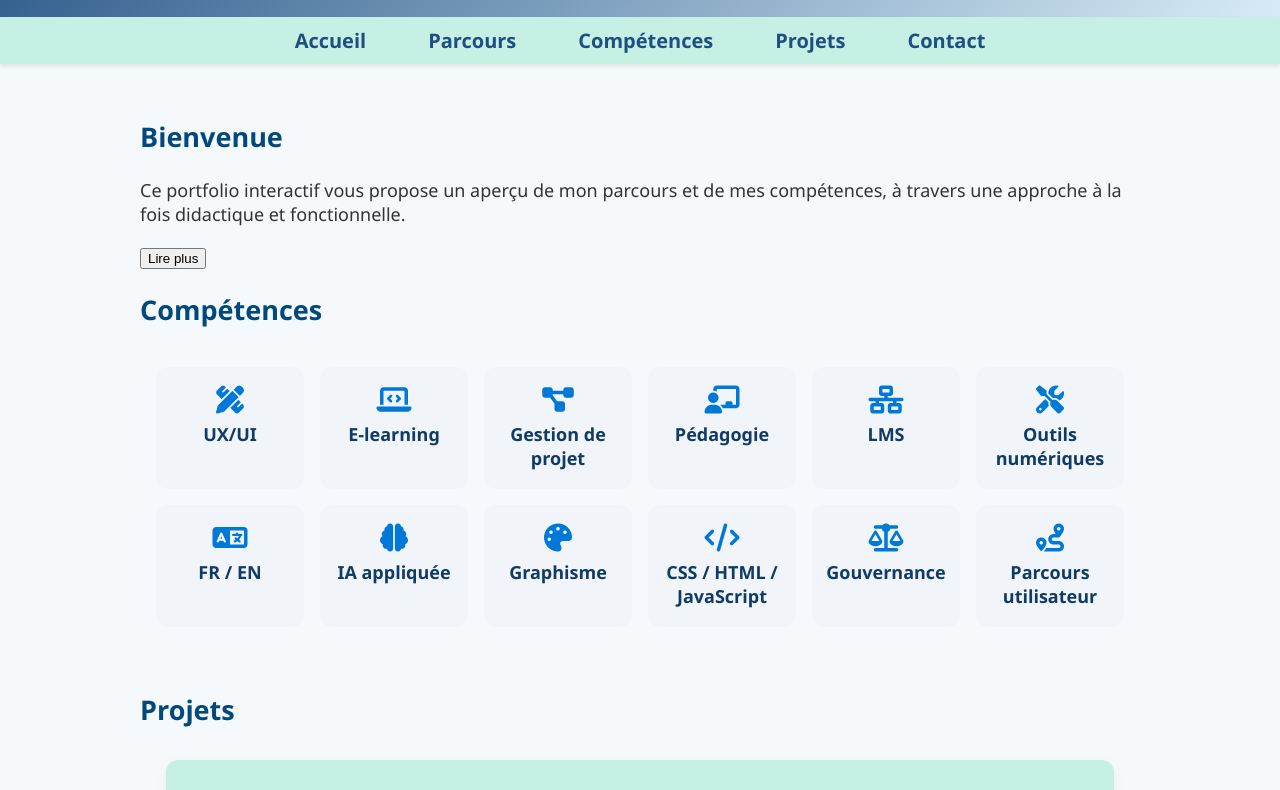
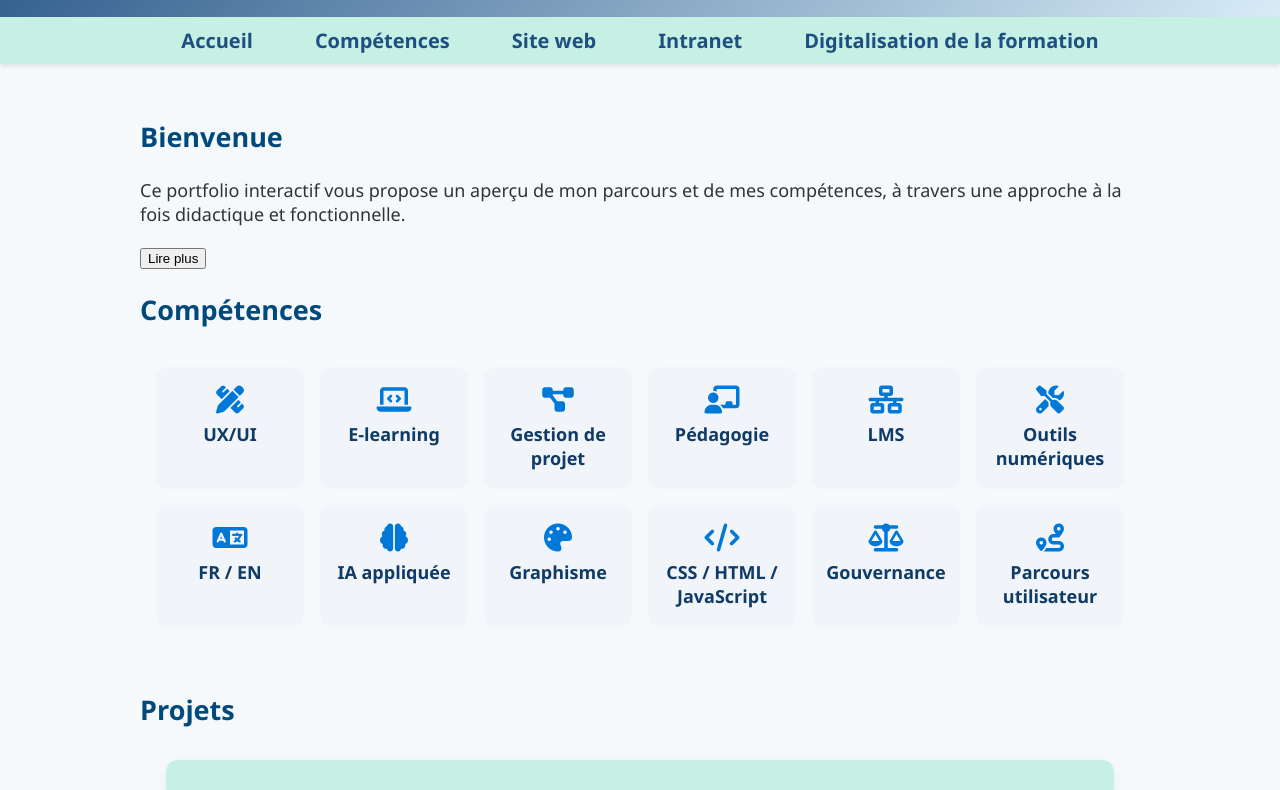
Before and after one commit to Daiianlrd/damianlaird, a plain HTML site: page index.html in a window 1280 px wide. Shown: the part 176-966 px from the top of the page. Drawn offline with nearby package versions, Linux system fonts and the light colour scheme; a script that the page names is missing.

Commit message:
latest modifs

```diff
--- a/index.html
+++ b/index.html
@@ -34,10 +34,10 @@
         </div>
         <ul>
             <li><a href="#intro">Accueil</a></li>
-            <li><a href="#parcours">Parcours</a></li>
             <li><a href="#competences">Compétences</a></li>
-            <li><a href="#projets">Projets</a></li>
-            <li><a href="#contact">Contact</a></li>
+            <li><a href="#slider-site-web">Site web</a></li>
+            <li><a href="#slider-intranet">Intranet</a></li>
+            <li><a href="#slider-digitalisation">Digitalisation de la formation</a></li>
         </ul>
     </nav>
     <main>
```
